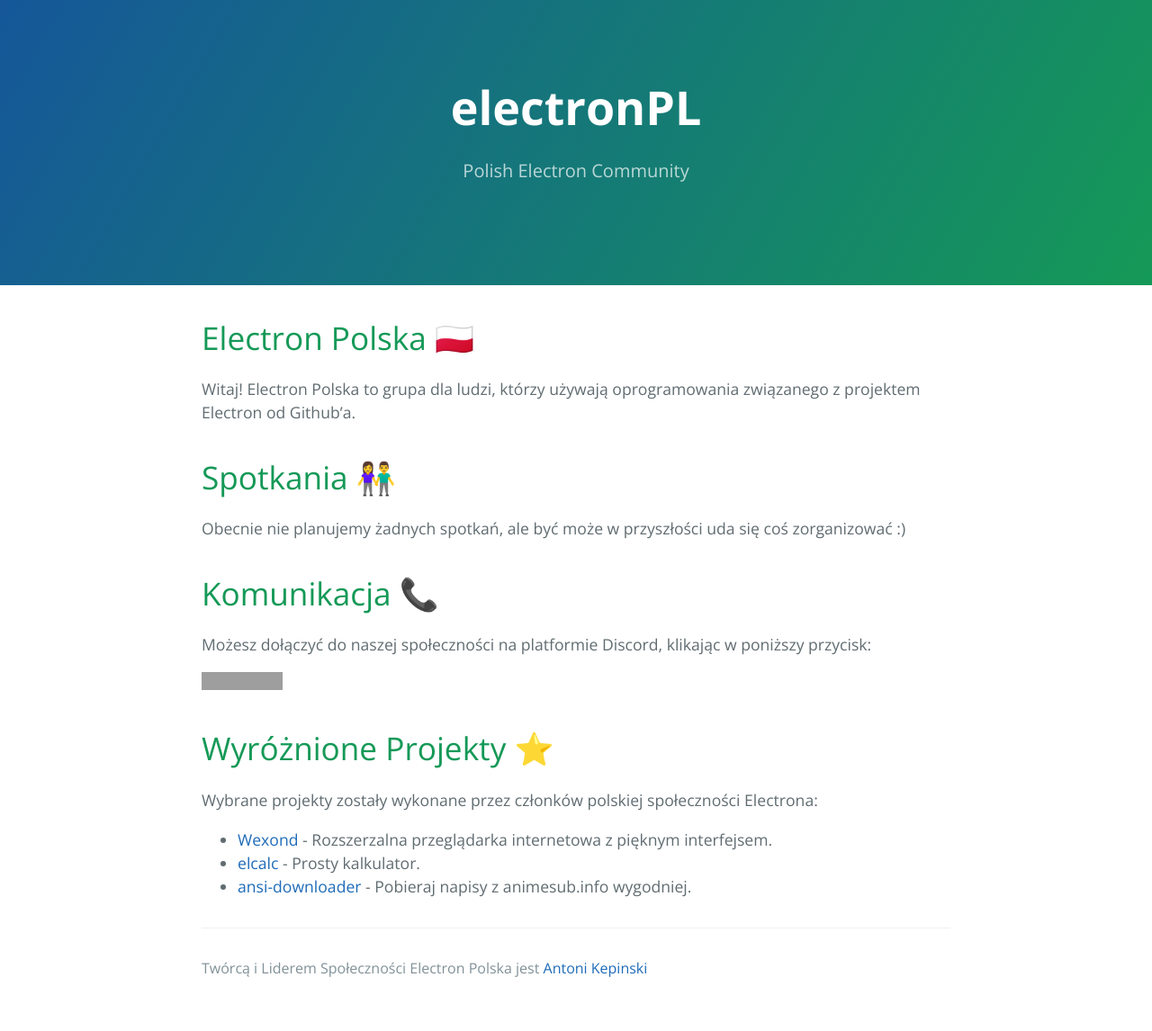
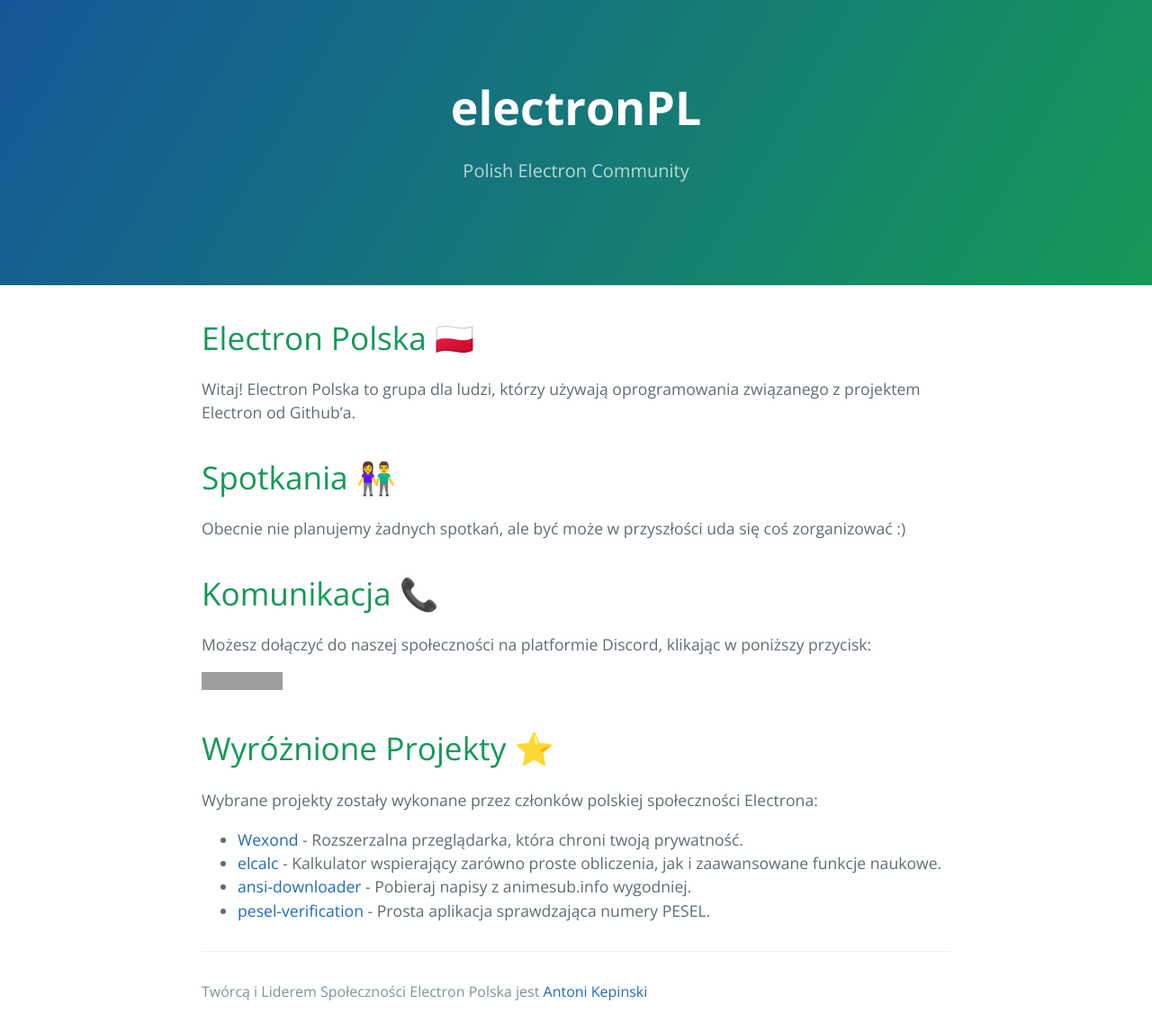
Before and after one commit to electronPL/electronpl.github.io, a Jekyll site: the page built from index.md, in a window 1280 px wide. Shown: the whole page at 90% size. Built offline with Jekyll 4.4.1, drawn with Linux system fonts in a browser that asks for light colours; our own code applies the rules of GitHub Pages for plain Markdown files; before the commit the page ends 1120 px from its top, so only the background shows below that; grey boxes are pictures that could not be loaded.

Commit message:
Update index.md

```diff
--- a/index.md
+++ b/index.md
@@ -16,6 +16,7 @@ Możesz dołączyć do naszej społeczności na platformie Discord, klikając w
 
 Wybrane projekty zostały wykonane przez członków polskiej społeczności Electrona:
 
-- [Wexond](https://github.com/wexond/wexond) - Rozszerzalna przeglądarka internetowa z pięknym interfejsem.
-- [elcalc](https://github.com/elcalc/elcalc) - Prosty kalkulator.
+- [Wexond](https://github.com/wexond/wexond) - Rozszerzalna przeglądarka, która chroni twoją prywatność.
+- [elcalc](https://github.com/elcalc/elcalc) - Kalkulator wspierający zarówno proste obliczenia, jak i zaawansowane funkcje naukowe.
 - [ansi-downloader](https://github.com/Nimebox/ansi-downloader) - Pobieraj napisy z animesub.info wygodniej.
+- [pesel-verification](https://github.com/xXmilanek/pesel-verification) - Prosta aplikacja sprawdzająca numery PESEL.
```
